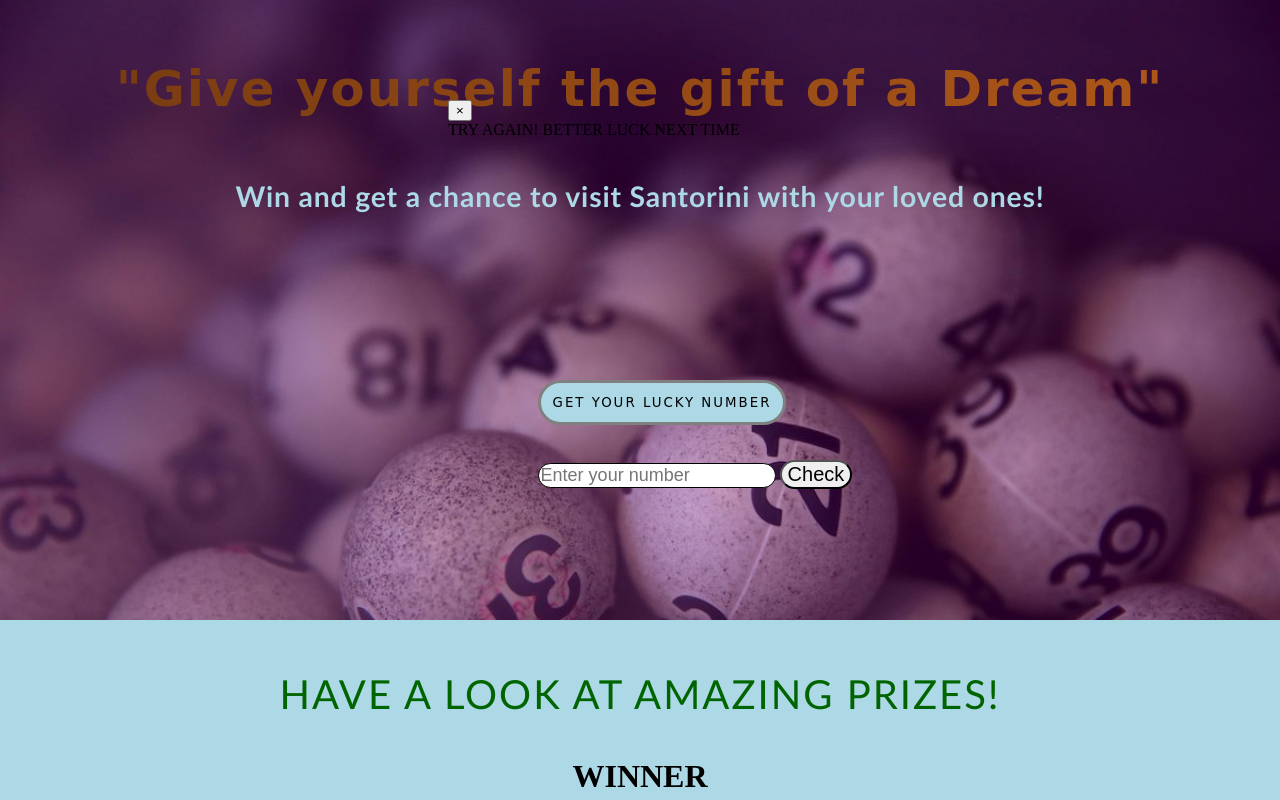
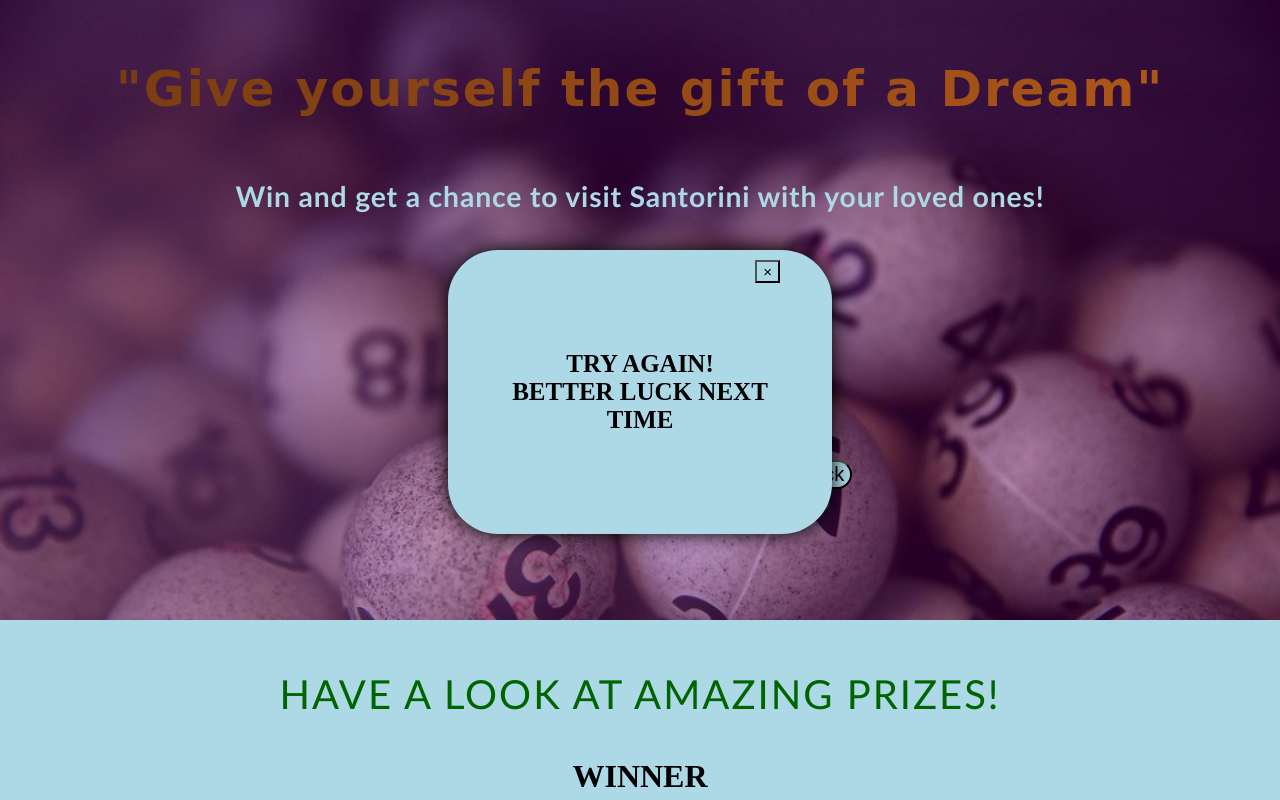
Before and after one commit to CSI-Trainees/kritika_project2, a plain HTML site: page index.html in a window 1280 px wide. Both pictures are taken after a click on the button "Check". Shown: the top 800 px of the page. Drawn offline with Linux system fonts and the light colour scheme.

Commit message:
Third commit

```diff
--- a/index.html
+++ b/index.html
@@ -25,7 +25,7 @@
 	<button class="submit" id="showresult">Check</button>
 	 <div class="popup-container" id="container">
        <div class="popup">
-        <button id="close_it">&times;</button>
+        <button class="close2" id="close_it">&times;</button>
          <div id="show"></div>
        </div>
       </div>
--- a/lottery.css
+++ b/lottery.css
@@ -122,6 +122,7 @@ html,body,div {
 	cursor: pointer;
 	z-index: 50;
 	transition: all .3s;
+	background-color: lightblue;
 }
 .submit:hover {
 	color:white;
@@ -170,36 +171,60 @@ html,body,div {
 	right:0;
 	left:0;
 	justify-content: center;
+	z-index: 1;
+	height:300px;
 }
 .popup {
-	margin:100px auto;
-	height:500px;
+	margin:250px 0;
 	width:30%;
 }
 .popup-container.active {
 	display: flex;
 }
+.close2 {
+	position:absolute;
+	cursor:pointer;
+	color:black;
+	top:260px;
+	right:500px;
+	z-index: 5;
+	font-size:15px;
+	background-color: lightblue;
+}
+.close2:hover {
+   color:white;
+   background-color:black;
+   transform:scale(1.1);
+}
 .display {
 	position: relative;
-	background-color:grey;
+	background-color:lightblue;
 	color:black;
-	border-radius:60px;
+	border-radius:50px;
+	box-shadow: 0 0 20px black;
 }
 .display p {
 	text-align: center;
 	font-weight: 700;
+	padding-bottom: 40px;
 }
 .display .winner {
-	padding-top: 10px;
-	padding-left: 110px;
+	margin-top: 10px;
+	margin-left: 110px;
 }
 .display .first {
-	padding-top: 10px;
-	padding-left: 110px;
+	margin-top: 10px;
+	margin-left: 110px;
 }
 .display .second {
-	padding-top: 10px;
-	padding-left: 110px;
+	margin-top: 10px;
+	margin-left: 110px;
+}
+.display .lose {
+	font-size:25px;
+	text-align: center;
+	font-weight: 700;
+	padding: 100px 40px;
 }
 .wrapper {
 	background-color:lightblue;
--- a/script.js
+++ b/script.js
@@ -38,7 +38,7 @@ const myfunction = () => {
 	else if(textv == 15)
 	{
 		let html=`<div class="display">
-		<img src="first.jpg">
+		<img class="winner" src="first.jpg">
 		<p class="text">CONGRATULATIONS!
 		<br> YOU ARE THE FIRST RUNNER-UP</p>
 		</div>`
@@ -47,7 +47,7 @@ const myfunction = () => {
 	else if(textv == 13)
 	{
 		let html=`<div class="display">
-		<img src="second.jpg">
+		<img class="winner" src="second.jpg">
 		<p class="text">CONGRATULATIONS!
 		<br> YOU ARE THE SECOND RUNNER-UP</p>
 		</div>`
@@ -55,7 +55,11 @@ const myfunction = () => {
 	}
 	else
 	{
-	document.getElementById("show").innerHTML = "TRY AGAIN! BETTER LUCK NEXT TIME";
+	    let html=`<div class="display">
+	    <div class="lose">TRY AGAIN!
+	    <br> BETTER LUCK NEXT TIME</div>
+	    </div>`
+	    Show.innerHTML = html;
 	}
 };
 const open = document.getElementById("showresult");
```
